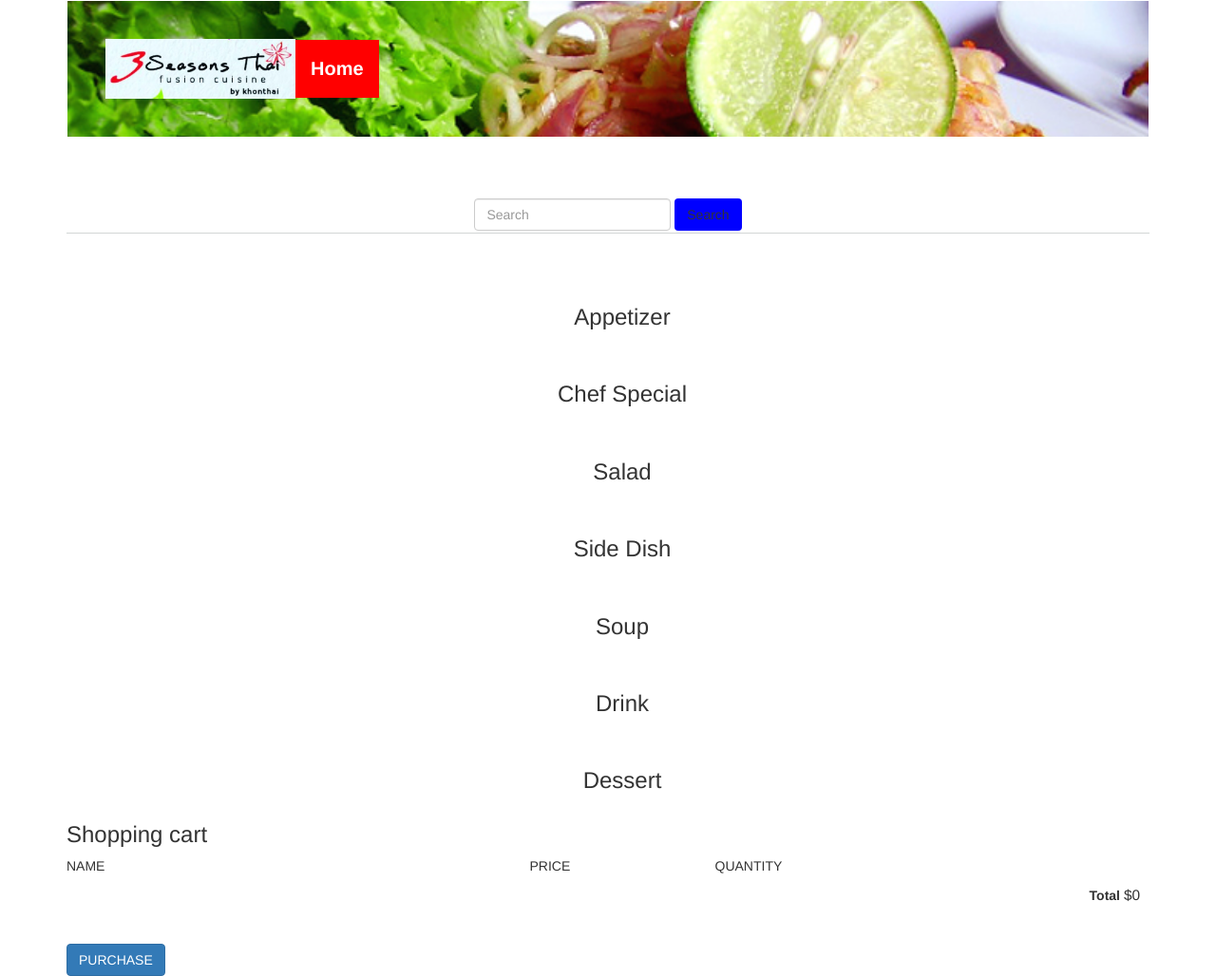
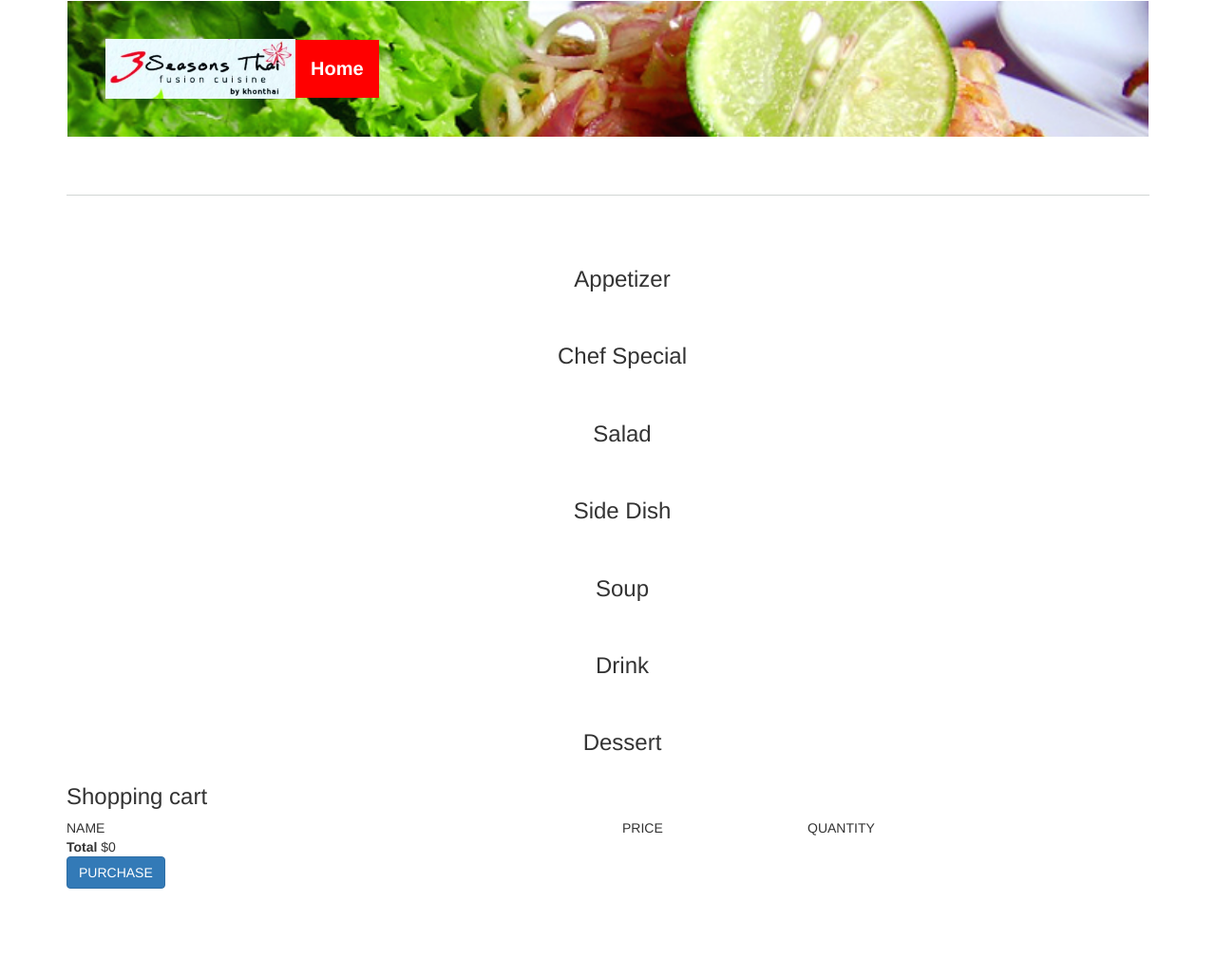
Before and after one commit to royfa28/external-Project, a PHP site: page /order.php in a window 1280 px wide. Shown: the whole page at 95% size. After the commit the page ends 936 px from the top, so only its background shows below. Run offline with PHP 8.4, Linux system fonts and the light colour scheme; some libraries are stand-ins or nearby versions.

Commit message:
some tweak

```diff
--- a/css/order.css
+++ b/css/order.css
@@ -11,6 +11,6 @@
 }
 
 .max-width{
-    width: 1200px;
+    min-width: 1200px;
     text-align: center;
 }
--- a/templates/order.twig
+++ b/templates/order.twig
@@ -3,7 +3,6 @@
     <head>
         <link rel="stylesheet" href="css/toolbar.css">
         <link rel="stylesheet" href="css/order.css">
-        <link rel="stylesheet" href="css/shoppingcart.css">
     </head>
 {% include 'partials/head.twig' %}
     <body>
@@ -18,10 +17,7 @@
                     <a href="#Soup" class="filte-item" data-group="fighting">Soup</a>
                     <a href="#Drink" class="filte-item" data-group="shooter">Drink</a>
                     <a href="#Dessert" class="filte-item" data-group="shooter">Dessert</a>
-                    <form class="form-inline my-2 my-lg-0 float-right">
-                    <input class="form-control mr-sm-2" type="search" placeholder="Search" aria-label="Search">
-                    <button class="btn btn-outline-success my-2 my-sm-0" type="submit">Search</button>
-                </form>
+                    <a href="#shop-cart" class="filte-item">Go to Cart</a>
                 </div>
 
             </div>
@@ -80,7 +76,7 @@
             <section id="shop-cart">
                 <h3>Shopping cart</h3>
                 <div class="cart-row row mb-2">
-                    <div class="col-md-5 font-weight-bold">NAME</div>
+                    <div class="col-md-6 font-weight-bold">NAME</div>
                     <div class="col-md-2 font-weight-bold">PRICE</div>
                     <div class="col-md-3 font-weight-bold">QUANTITY</div>
                     {# <span class="cart-item cart-header cart-column">NAME</span>
@@ -223,7 +219,7 @@
                     cartArray.forEach( (cartItem) => {
                         let node = document.importNode( template.content, true );
                         // fill with data
-                        node.querySelector('[name="name"]').value = cartItem.name;
+                        node.querySelector('.name').innerText = cartItem.name;
                         node.querySelector('[name="quantity"]').value = cartItem.quantity;
                         node.querySelector('[name="quantity"]').setAttribute('data-id', cartItem.id);
                         node.querySelector('[name="price"]').value = cartItem.price;
--- a/templates/partials/appetizer.twig
+++ b/templates/partials/appetizer.twig
@@ -78,6 +78,12 @@ $('document').ready(function() {
 
         //     temp += '<div class="card-deck" style="float:left; width:255px; padding:5px; height:300px;">'
         //             + '<div class="card">'
+
+
+
+        //                  Get image from database
+
+
         //                 + '<img class="card-img-top" style="width:150px; margin: 0 auto;"; src="images/' + result.data[i].pictureName + '">'
         //                     + '<div class="card-body">'
         //                     + '<h5 class="card-title shop-item-name" style="font-weight:bold;">' + result.data[i].name + '</h5>'
--- a/templates/partials/cartitem.twig
+++ b/templates/partials/cartitem.twig
@@ -1,7 +1,7 @@
 <template id="cart-item-template">
   <div class="cart-item-row row mb-1">
-    <div class="col-md-5">
-      <input class="form-control bg-transparent border-0" name="name" type="text" readonly>
+    <div class="col-md-6" style="word-wrap:break-word;">
+      <p class="name">
     </div>
     <div class="col-md-2">
       <input class="form-control bg-transparent border-0" name="price" type="text" readonly>
@@ -9,7 +9,7 @@
     <div class="col-md-2">
       <input class="form-control" name="quantity" type="number" min="1">
     </div>
-    <div class="col-md-3">
+    <div class="col-md-2">
       <button class="btn btn-outline-primary">&times;</button>
     </div>
   </div>
```
